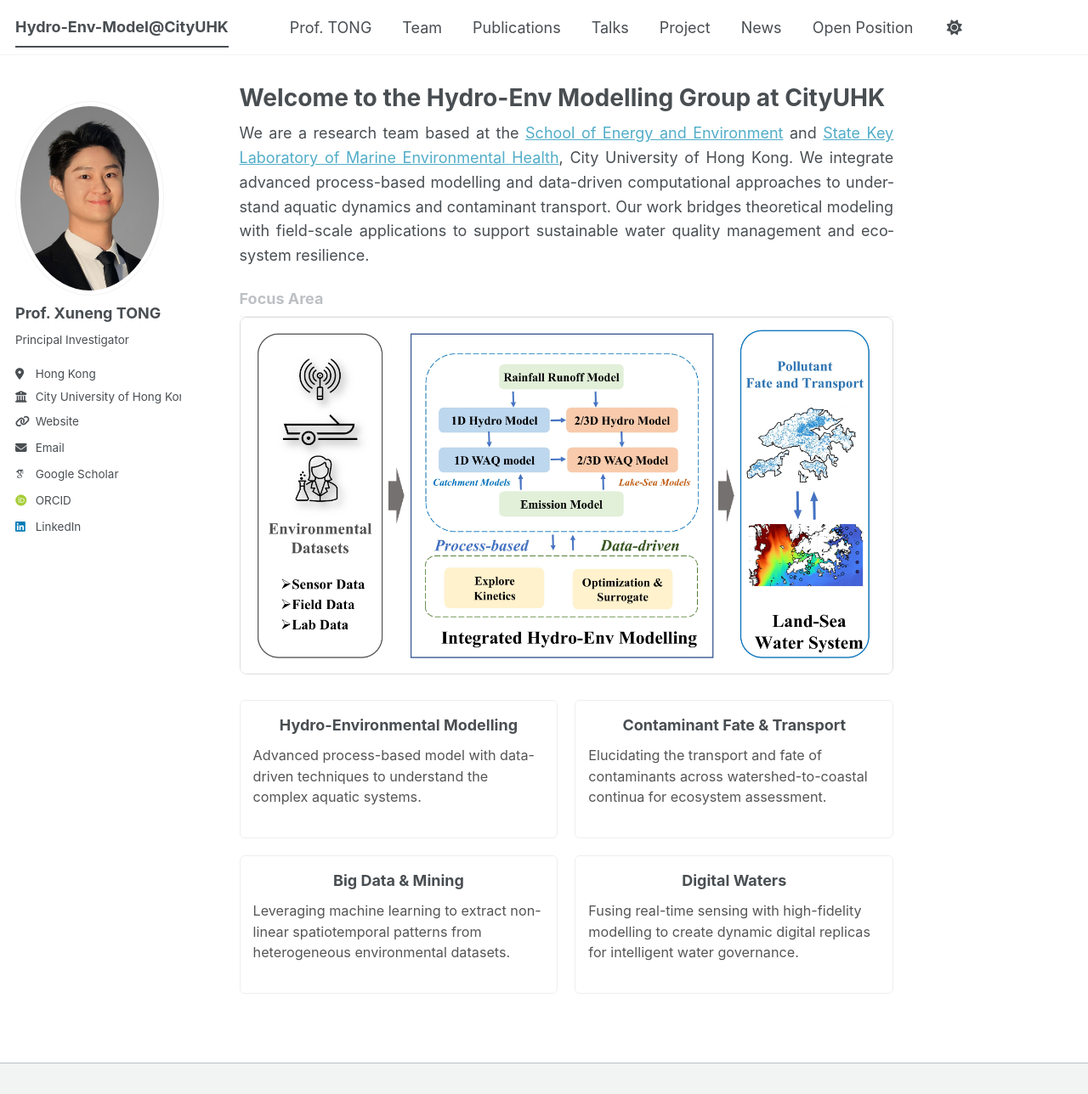
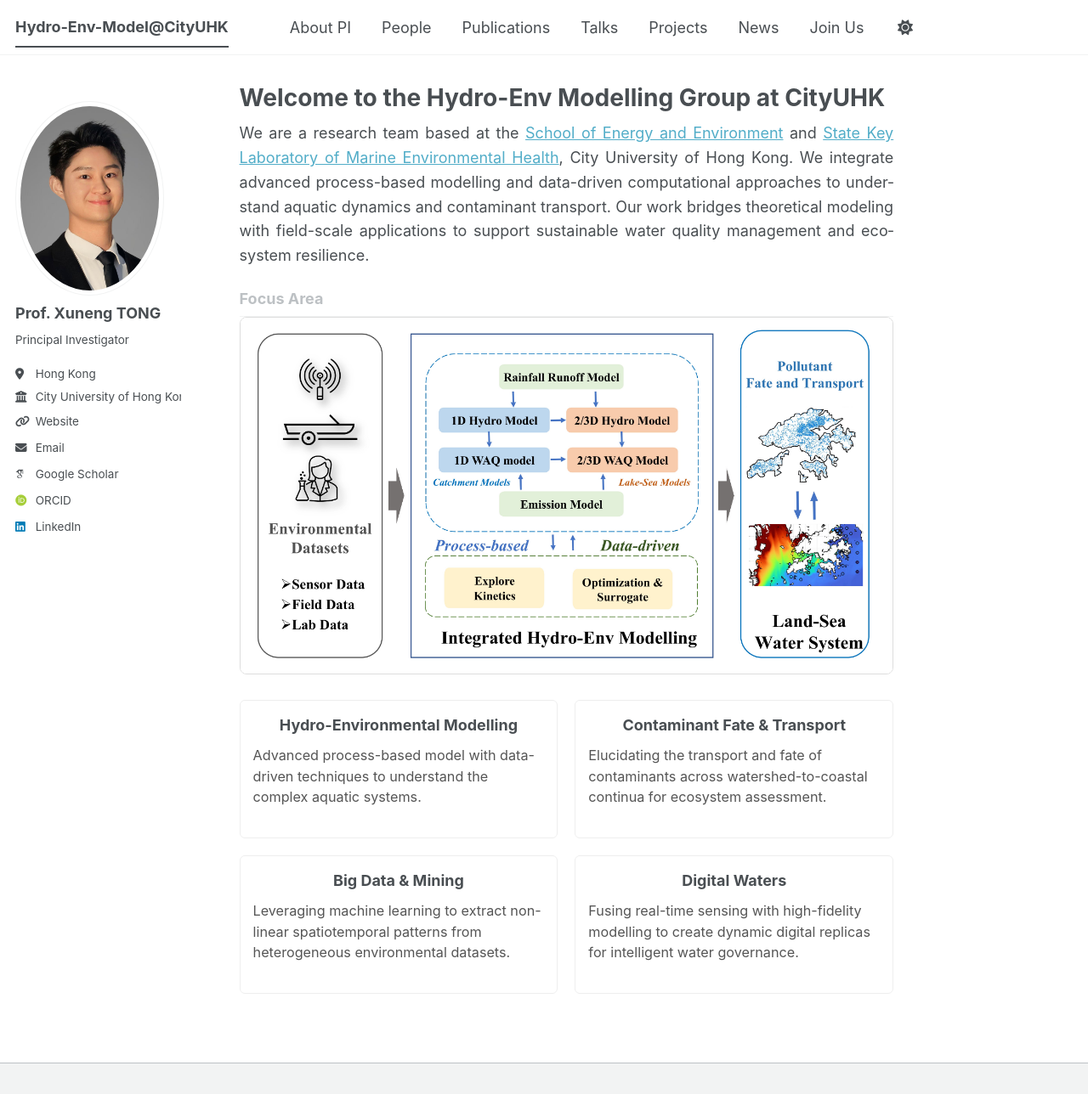
Before and after one commit to TongXuneng/TongXuneng.github.io, a Jekyll site: the page built from _pages/about.md, in a window 1280 px wide and 1288 px high. Shown: the whole window at 85% size. Built offline with Jekyll 4.4.1, drawn with Linux system fonts in a browser that asks for light colours; some web fonts are replaced; a script bundle is joined from its source files by our own code; library files that are not in the unit come from our copies.

Commit message:
Update navigation.yml

```diff
--- a/_data/navigation.yml
+++ b/_data/navigation.yml
@@ -9,10 +9,10 @@
 
 main:
 
-  - title: "Prof. TONG"
+  - title: "About PI"
     url: /cv/
 
-  - title: "Team"
+  - title: "People"
     url: /team/
 
   - title: "Publications"
@@ -21,7 +21,7 @@ main:
   - title: "Talks"
     url: /talks/
 
-  - title: "Project"
+  - title: "Projects"
     url: /project/
 
   - title: "News"
@@ -32,5 +32,5 @@ main:
   # - title: "CV"
   #   url: /cv-json/
 
-  - title: "Open Position"
+  - title: "Join Us"
     url: /markdown/
```
